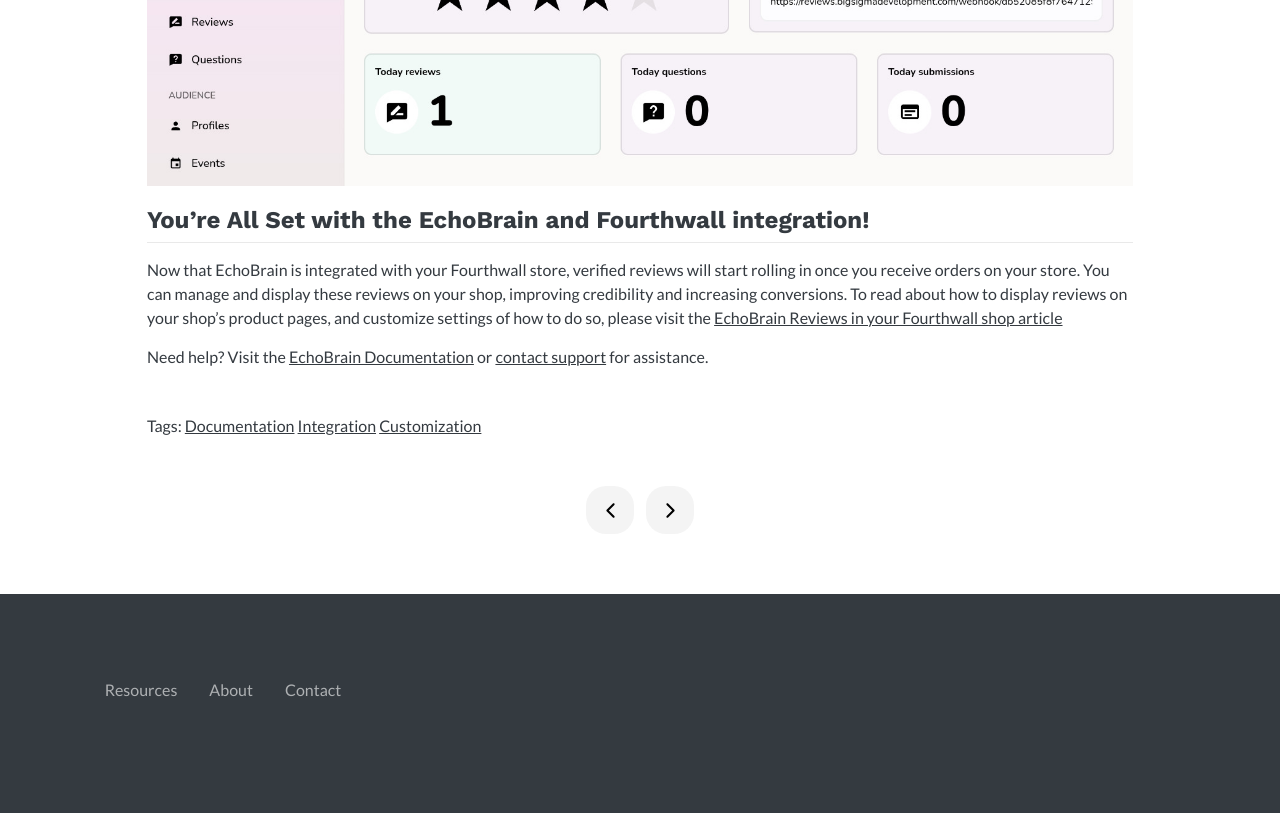
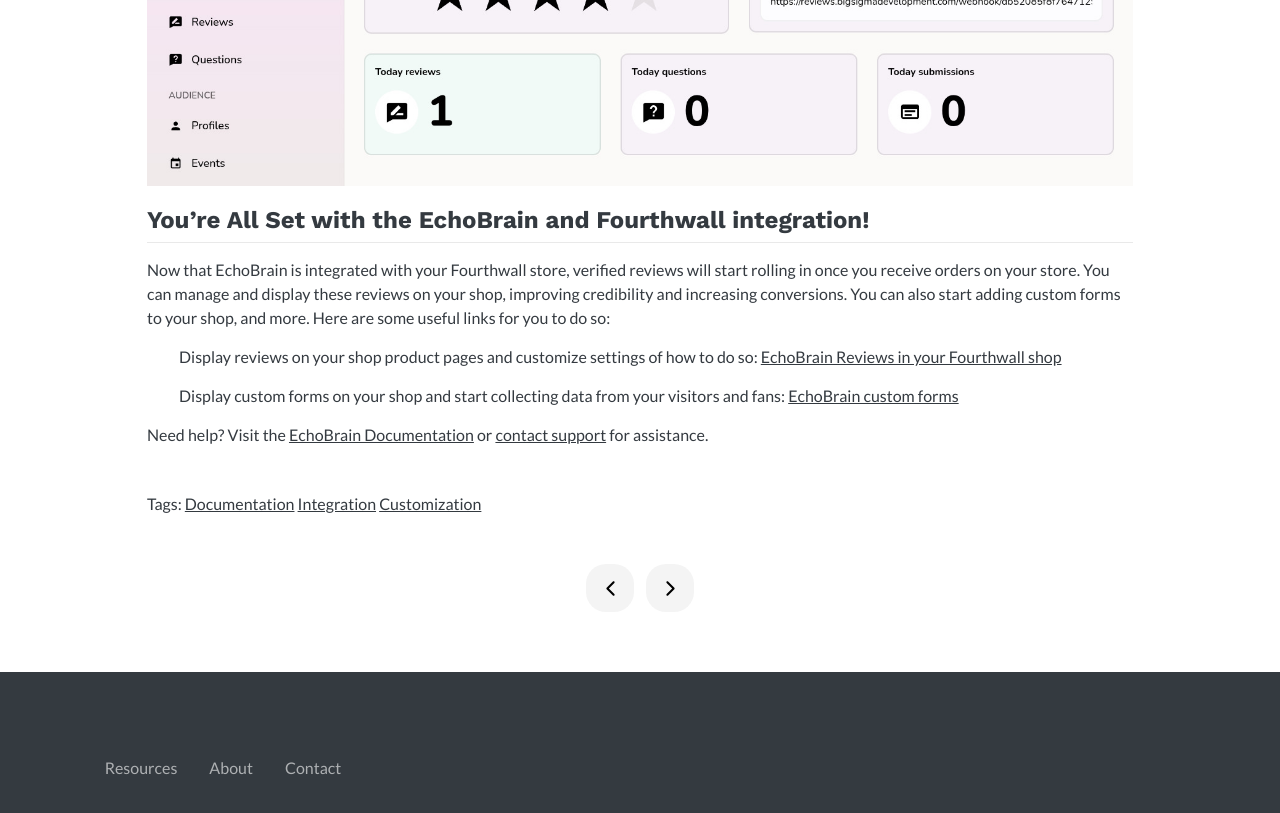
Before and after one commit to echo-brain/echo-brain.github.io, a Jekyll site: the page built from _posts/2025-02-11-fourthwall-integration-quick-start-guide.md, in a window 1280 px wide and 900 px high, scrolled down 6382 px. Shown: the top 813 px of the window. Built offline with Jekyll 4.4.1, drawn with Linux system fonts in a browser that asks for light colours.

Commit message:
Update 2025-02-11-fourthwall-integration-quick-start-guide.md

```diff
--- a/_posts/2025-02-11-fourthwall-integration-quick-start-guide.md
+++ b/_posts/2025-02-11-fourthwall-integration-quick-start-guide.md
@@ -84,6 +84,9 @@
 
 ## You're All Set with the EchoBrain and Fourthwall integration!
 
-Now that EchoBrain is integrated with your Fourthwall store, verified reviews will start rolling in once you receive orders on your store. You can manage and display these reviews on your shop, improving credibility and increasing conversions. To read about how to display reviews on your shop's product pages, and customize settings of how to do so, please visit the [EchoBrain Reviews in your Fourthwall shop article](https://echo-brain.com/blog/documentation/fourthwall-reviews-quick-start/)
+Now that EchoBrain is integrated with your Fourthwall store, verified reviews will start rolling in once you receive orders on your store. You can manage and display these reviews on your shop, improving credibility and increasing conversions. You can also start adding custom forms to your shop, and more. Here are some useful links for you to do so:
+
+- Display reviews on your shop product pages and customize settings of how to do so: [EchoBrain Reviews in your Fourthwall shop](https://echo-brain.com/blog/documentation/fourthwall-reviews-quick-start/)
+- Display custom forms on your shop and start collecting data from your visitors and fans: [EchoBrain custom forms](https://echo-brain.com/blog/documentation/adding-custom-forms-to-your-shop/)
 
 Need help? Visit the [EchoBrain Documentation](https://echo-brain.com/blog/) or [contact support](mailto:hello@echo-brain.com) for assistance.
```
